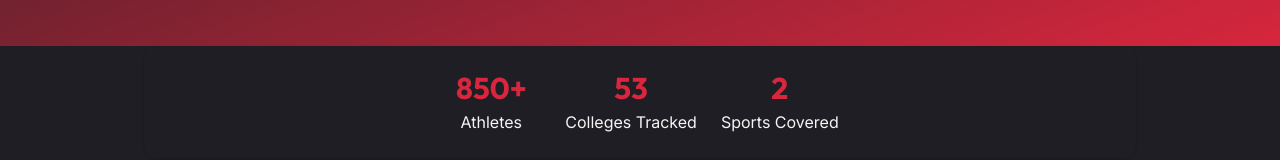
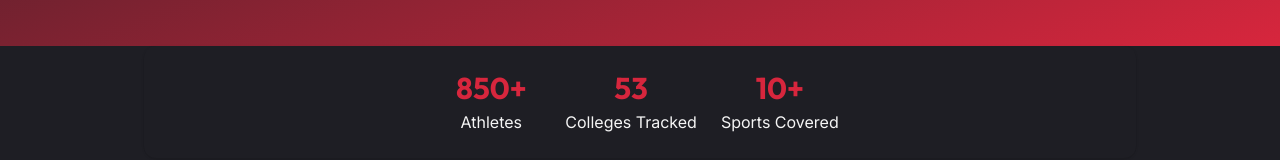
Before and after one commit to Minghstar/GnGEngine, a Next.js app: page / in a window 1280 px wide. Shown: the part 499-659 px from the top of the page. Built offline with nearby package versions, Linux system fonts and the light colour scheme; no server answers.

Commit message:
Update sports count to 10+ to reflect comprehensive NCAA coverage

```diff
--- a/pages/index.tsx
+++ b/pages/index.tsx
@@ -17,7 +17,7 @@ export default function Home({ athletes }: HomeProps) {
   const stats = [
     { label: 'Athletes', value: '850+' },
     { label: 'Colleges Tracked', value: '53' },
-    { label: 'Sports Covered', value: '2' },
+    { label: 'Sports Covered', value: '10+' },
   ];
 
   const features = [
```
